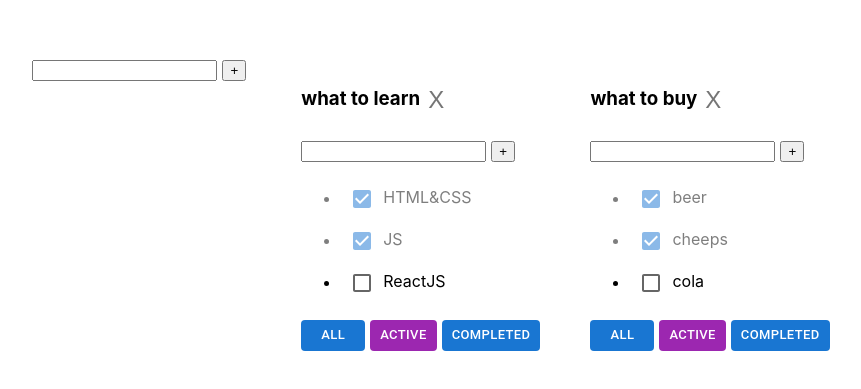
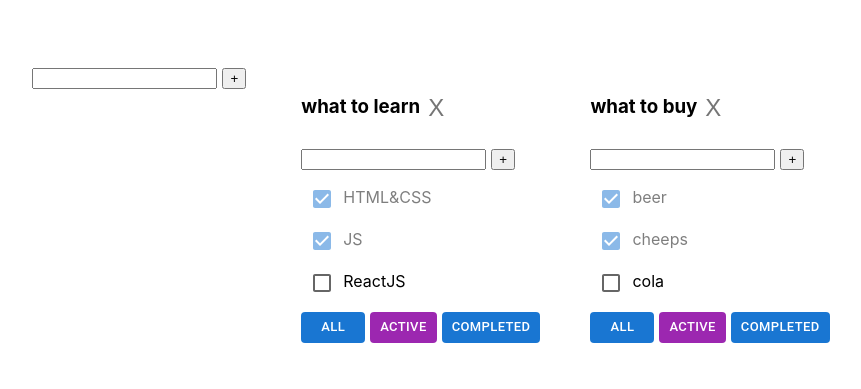
Before and after one commit to VanoKi/todolist-react, a React (Vite) app: page / in a window 1280 px wide. Shown: the part 195-584 px from the top of the page, without its empty margins (184-1045 px from the left). Built offline with nearby package versions, Linux system fonts and the light colour scheme.

Commit message:
feat: List

```diff
--- a/src/TodoListItem.tsx
+++ b/src/TodoListItem.tsx
@@ -4,7 +4,7 @@ import type {FilterValues, Task} from './App'
 import {CreateItemForm} from "./CreateItemForm.tsx";
 import {EditableSpan} from "./EditableSpan.tsx";
 import Button from '@mui/material/Button'
-import {Checkbox, IconButton} from "@mui/material";
+import {Checkbox, IconButton, List} from "@mui/material";
 
 type Props = {
   todolistId: string
@@ -67,7 +67,7 @@ export const TodolistItem = (props: Props) => {
         {tasks.length === 0 ? (
             <p>Тасок нет</p>
         ) : (
-            <ul>
+            <List>
               {tasks.map(task => {
                 const deleteTaskHandler = () => {
                   deleteTask(task.id, todolistId)
@@ -98,7 +98,7 @@ export const TodolistItem = (props: Props) => {
                     </li>
                 )
               })}
-            </ul>
+            </List>
         )}
         <div>
           <Button
```
